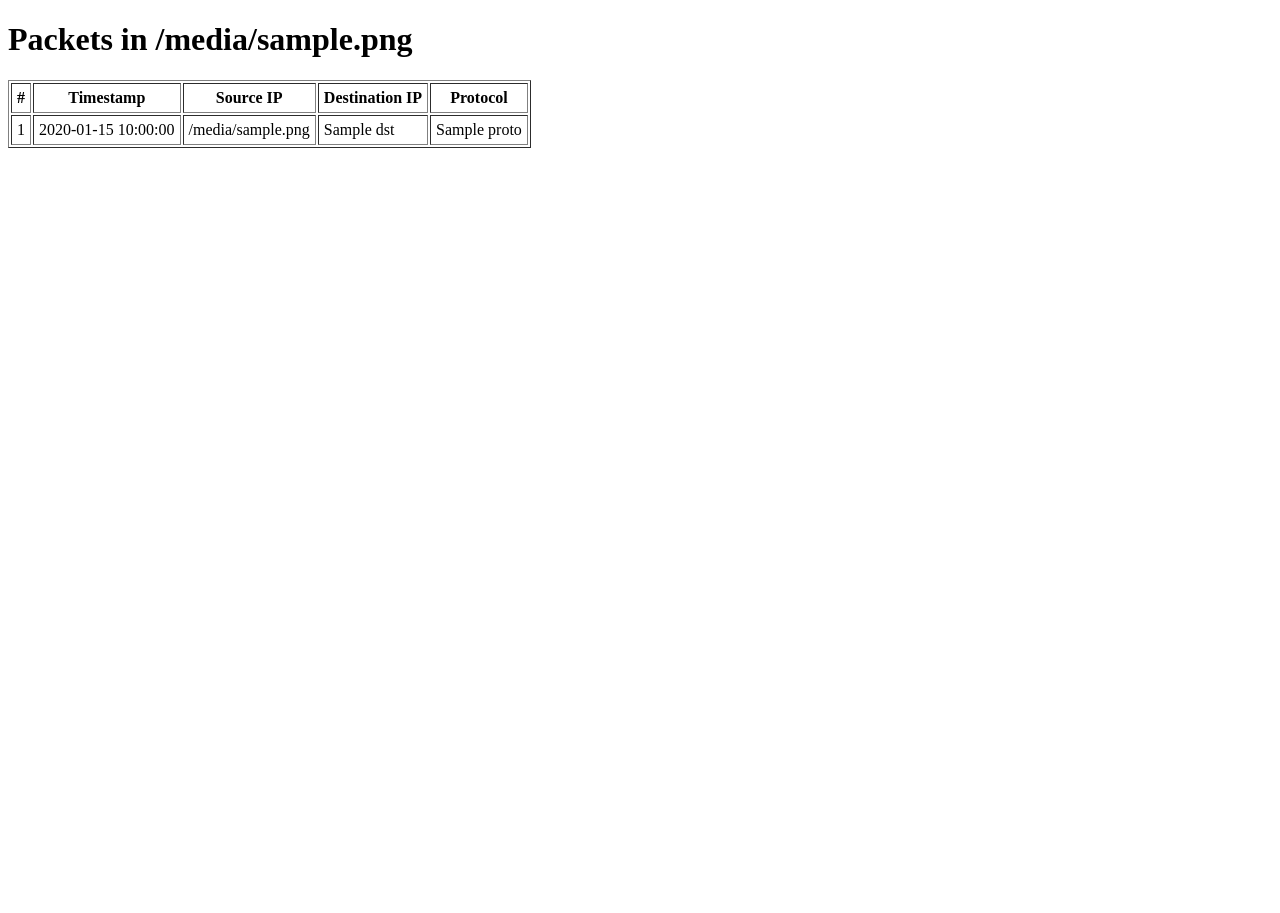
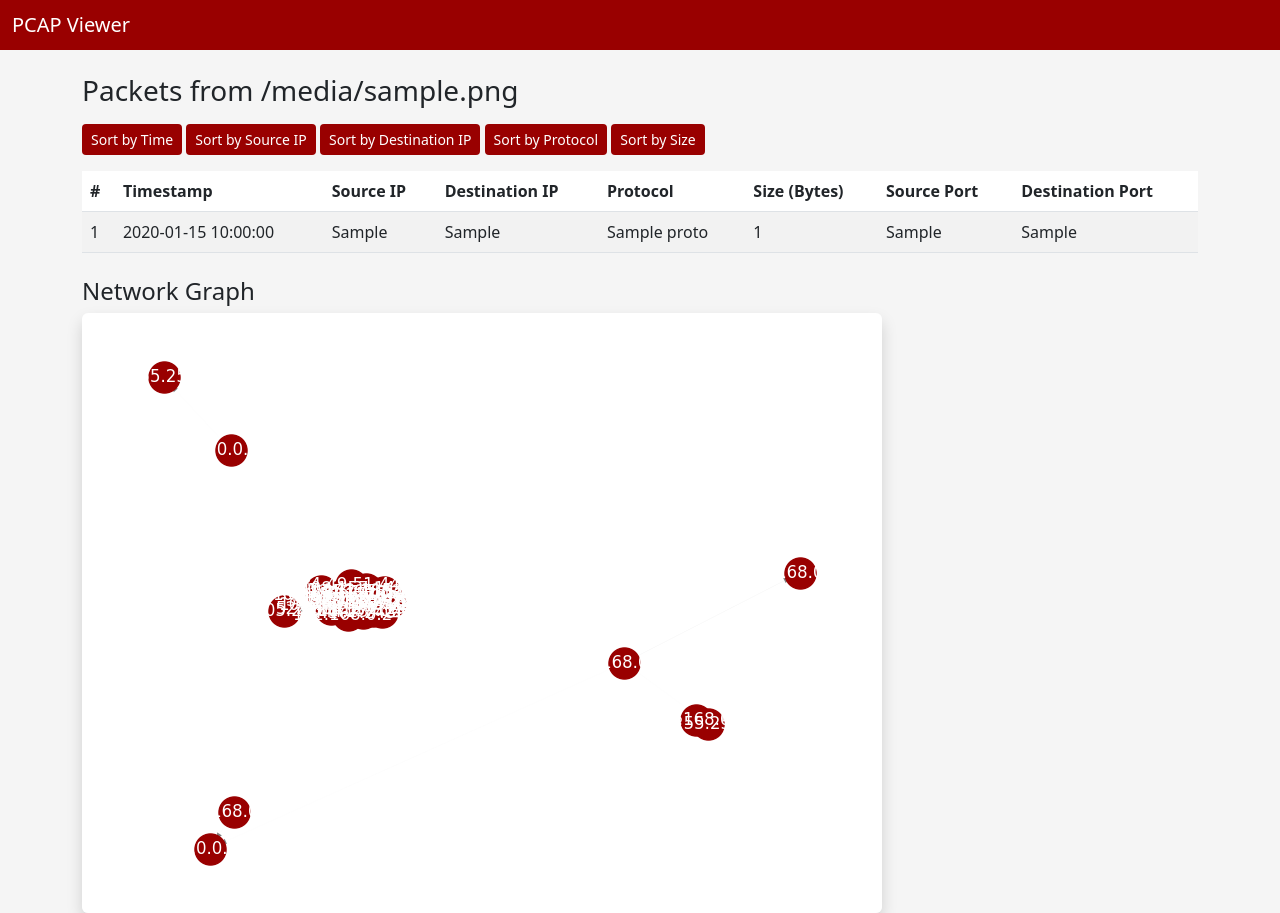
Before and after one commit to ballin-062/Cyberforensics_fundamentals, a Flask app: template pcap-smear/templates/packets.html in a window 1280 px wide. Before the commit the page ends 148 px from the top, so only its background shows below. Run offline with Flask 3, Linux system fonts and the light colour scheme; the template is opened without the code that fills it: most values are stand-ins (such as "Sample title", 1, 10 or a date in 2020).

Commit message:
added stuff for pcap project

```diff
--- a/pcap-smear/app.py
+++ b/pcap-smear/app.py
@@ -1,10 +1,48 @@
 from flask import Flask, request, render_template, redirect, url_for
-from scapy.all import rdpcap, IP
+from scapy.all import rdpcap, IP, TCP, UDP
 import os
+import networkx as nx
+import matplotlib.pyplot as plt
 
 app = Flask(__name__)
 app.config['UPLOAD_FOLDER'] = 'uploads'
 os.makedirs(app.config['UPLOAD_FOLDER'], exist_ok=True)
+
+def get_protocol_name(proto_number):
+    proto_map = {1: "ICMP", 6: "TCP", 17: "UDP"}
+    return proto_map.get(proto_number, f"Unknown ({proto_number})")
+
+def generate_network_graph(packets, output_path='static/graph.png'):
+    G = nx.DiGraph()
+    traffic_counts = {}
+
+    for pkt in packets:
+        if IP in pkt:
+            src = pkt[IP].src
+            dst = pkt[IP].dst
+            pair = (src, dst)
+            traffic_counts[pair] = traffic_counts.get(pair, 0) + 1
+
+    for (src, dst), count in traffic_counts.items():
+        G.add_edge(src, dst, weight=count)
+
+    plt.figure(figsize=(8, 6))
+    pos = nx.spring_layout(G, seed=42)
+
+    if G.edges:
+        weights = [G[u][v]['weight'] for u, v in G.edges()]
+        nx.draw_networkx_nodes(G, pos, node_color='#990000', node_size=500)
+        nx.draw_networkx_labels(G, pos, font_color='white')
+        nx.draw_networkx_edges(
+            G, pos,
+            edge_color='gray',
+            width=[(w / max(weights)) * 5 for w in weights]
+        )
+
+    plt.axis('off')
+    plt.tight_layout()
+    plt.savefig(output_path)
+    plt.close()
 
 @app.route('/', methods=['GET', 'POST'])
 def upload_file():
@@ -28,12 +66,28 @@
         if IP in pkt:
             packet_info = {
                 'time': pkt.time,
-                'src': pkt[IP].src,
-                'dst': pkt[IP].dst,
-                'proto': pkt[IP].proto
+                'src_ip': pkt[IP].src,
+                'dst_ip': pkt[IP].dst,
+                'proto': get_protocol_name(pkt[IP].proto),
+                'length': len(pkt),
+                'src_port': '',
+                'dst_port': ''
             }
+
+            if TCP in pkt:
+                packet_info['src_port'] = pkt[TCP].sport
+                packet_info['dst_port'] = pkt[TCP].dport
+            elif UDP in pkt:
+                packet_info['src_port'] = pkt[UDP].sport
+                packet_info['dst_port'] = pkt[UDP].dport
+
             packet_list.append(packet_info)
 
+    sort_key = request.args.get('sort')
+    if sort_key and sort_key in packet_list[0]:
+        packet_list.sort(key=lambda x: x[sort_key])
+
+    generate_network_graph(packets)
     return render_template('packets.html', packets=packet_list, filename=filename)
 
 if __name__ == '__main__':
--- a/pcap-smear/templates/packets.html
+++ b/pcap-smear/templates/packets.html
@@ -3,26 +3,58 @@
 <head>
     <meta charset="UTF-8">
     <title>Packets in {{ filename }}</title>
+    <link href="https://cdn.jsdelivr.net/npm/bootstrap@5.3.0/dist/css/bootstrap.min.css" rel="stylesheet">
+    <style>
+        body { background-color: #f5f5f5; }
+        .navbar { background-color: #990000; }
+        .navbar-brand { color: white; }
+        .table thead { background-color: #990000; color: white; }
+        .btn-custom { background-color: #990000; color: white; }
+    </style>
 </head>
 <body>
-    <h1>Packets in {{ filename }}</h1>
-    <table border="1" cellpadding="5">
+<nav class="navbar">
+  <div class="container-fluid">
+    <span class="navbar-brand mb-0 h1">PCAP Viewer</span>
+  </div>
+</nav>
+<div class="container mt-4">
+    <h3 class="mb-3">Packets from {{ filename }}</h3>
+    <a href="?sort=time" class="btn btn-custom btn-sm">Sort by Time</a>
+    <a href="?sort=src_ip" class="btn btn-custom btn-sm">Sort by Source IP</a>
+    <a href="?sort=dst_ip" class="btn btn-custom btn-sm">Sort by Destination IP</a>
+    <a href="?sort=proto" class="btn btn-custom btn-sm">Sort by Protocol</a>
+    <a href="?sort=length" class="btn btn-custom btn-sm">Sort by Size</a>
+    <table class="table table-striped mt-3">
+        <thead>
             <tr>
                 <th>#</th>
                 <th>Timestamp</th>
                 <th>Source IP</th>
                 <th>Destination IP</th>
                 <th>Protocol</th>
+                <th>Size (Bytes)</th>
+                <th>Source Port</th>
+                <th>Destination Port</th>
             </tr>
+        </thead>
+        <tbody>
         {% for pkt in packets %}
             <tr>
                 <td>{{ loop.index }}</td>
                 <td>{{ pkt.time }}</td>
-            <td>{{ pkt.src }}</td>
-            <td>{{ pkt.dst }}</td>
+                <td>{{ pkt.src_ip }}</td>
+                <td>{{ pkt.dst_ip }}</td>
                 <td>{{ pkt.proto }}</td>
+                <td>{{ pkt.length }}</td>
+                <td>{{ pkt.src_port }}</td>
+                <td>{{ pkt.dst_port }}</td>
             </tr>
         {% endfor %}
+        </tbody>
     </table>
+    <h4 class="mt-4">Network Graph</h4>
+    <img src="{{ url_for('static', filename='graph.png') }}" class="img-fluid rounded shadow" alt="Network Graph">
+</div>
 </body>
 </html>
```
Also changed, not shown: pcap-smear/templates/upload.html (+19 -3 lines), pcap-smear/test/test.py (added, +12 -0 lines), pcap-smear/README.md, pcap-smear/static/graph.png (added), 1 other file. Lines whose indentation alone changed are shown as unchanged.
